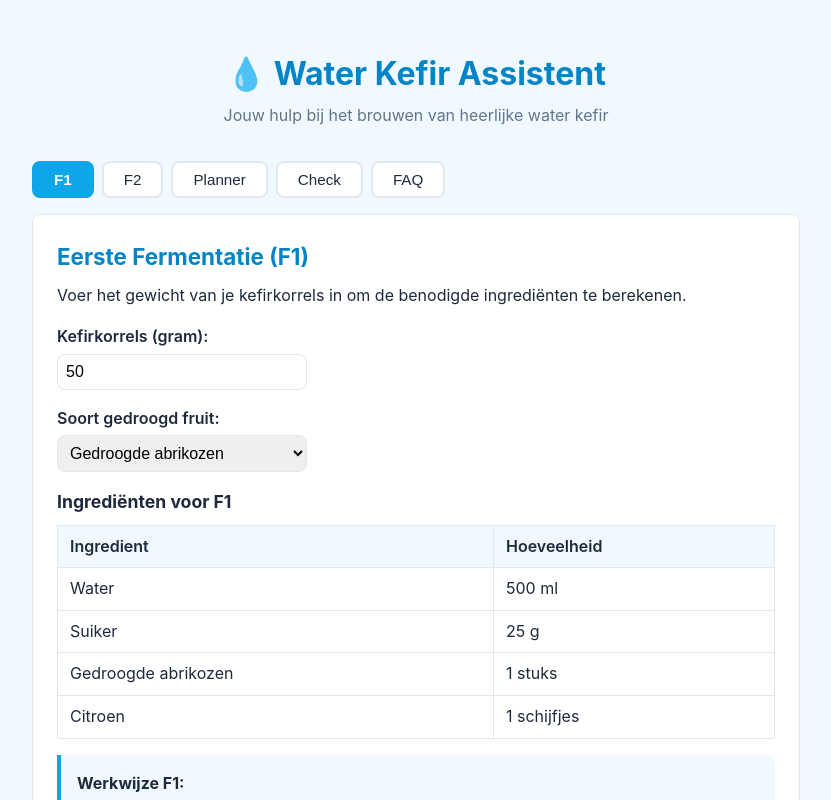
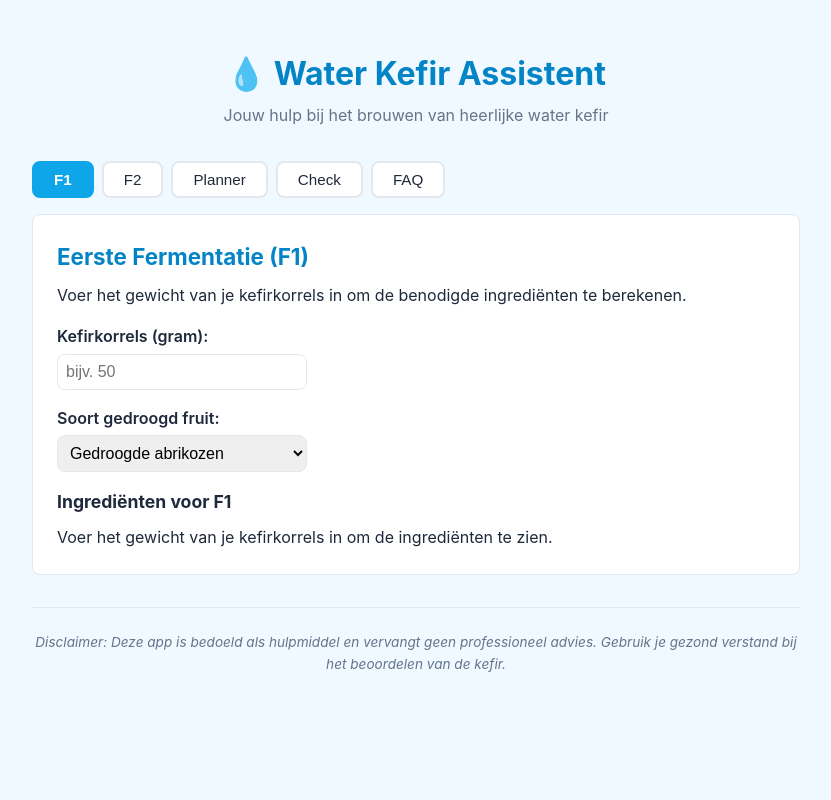
Before and after one commit to FreyaGoogle/water-kefir, a React (Vite) app: page / in a window 1280 px wide. Shown: the top 800 px of the page, without its empty margins (224-1055 px from the left). Built offline with nearby package versions, Linux system fonts and the light colour scheme.

Commit message:
F1: leeg invulveld, betere verhoudingen fruit/citroen, FAQ nuancering

```diff
--- a/src/components/F1.tsx
+++ b/src/components/F1.tsx
@@ -12,7 +12,7 @@ const FRUIT_OPTIONS: { value: GedroogdFruitType; label: string }[] = [
 ];
 
 export function F1() {
-  const [grams, setGrams] = useState<number>(50);
+  const [grams, setGrams] = useState<number | null>(null);
   const [fruitType, setFruitType] = useState<GedroogdFruitType>('abrikozen');
 
   useEffect(() => {
@@ -21,12 +21,13 @@ export function F1() {
     if (data?.gedroogdFruit) setFruitType(data.gedroogdFruit);
   }, []);
 
-  const ingredients = calcIngredients(grams);
-  const formatted = formatIngredients(ingredients, fruitType);
+  const ingredients = grams ? calcIngredients(grams) : null;
+  const formatted = ingredients ? formatIngredients(ingredients, fruitType) : null;
 
-  function handleGramsChange(value: number) {
-    setGrams(value);
-    saveData({ gramsKefir: value });
+  function handleGramsChange(value: string) {
+    const num = value === '' ? null : Number(value);
+    setGrams(num);
+    if (num) saveData({ gramsKefir: num });
   }
 
   function handleFruitChange(value: GedroogdFruitType) {
@@ -48,8 +49,9 @@ export function F1() {
           type="number"
           min={10}
           max={500}
-          value={grams}
-          onChange={(e) => handleGramsChange(Number(e.target.value))}
+          value={grams ?? ''}
+          placeholder="bijv. 50"
+          onChange={(e) => handleGramsChange(e.target.value)}
         />
       </div>
 
@@ -69,6 +71,8 @@ export function F1() {
       </div>
 
       <h3>Ingrediënten voor F1</h3>
+      {formatted ? (
+        <>
           <table className="ingredients-table">
             <thead>
               <tr>
@@ -87,7 +91,15 @@ export function F1() {
               ))}
             </tbody>
           </table>
+          <p className="smaak-notitie">
+            <em>De hoeveelheden gedroogd fruit en citroen zijn richtlijnen — pas gerust aan naar eigen smaak.</em>
+          </p>
+        </>
+      ) : (
+        <p className="placeholder-tekst">Voer het gewicht van je kefirkorrels in om de ingrediënten te zien.</p>
+      )}
 
+      {formatted && (
         <div className="info-box">
           <strong>Werkwijze F1:</strong>
           <ol>
@@ -98,6 +110,7 @@ export function F1() {
             <li>Zeef de korrels en bewaar de kefir voor F2.</li>
           </ol>
         </div>
+      )}
     </div>
   );
 }
--- a/src/components/FAQ.tsx
+++ b/src/components/FAQ.tsx
@@ -20,9 +20,9 @@ const FAQ_ITEMS: FAQItem[] = [
       'Mogelijke oorzaken: te koude omgeving (ideaal: 20-25°C), te weinig suiker, korrels in slechte conditie, of te korte F2 tijd. Probeer de fles langer op kamertemperatuur te laten staan en zorg voor een constante temperatuur.',
   },
   {
-    question: 'Hoeveel water kefir mag ik per dag drinken?',
+    question: 'Hoeveel water kefir kan ik per dag drinken?',
     answer:
-      'Begin met een klein glaasje (100-150 ml) per dag om je darmen te laten wennen. Daarna kun je opbouwen naar 250-500 ml per dag. Luister naar je lichaam.',
+      'Dit verschilt sterk per persoon. Begin met een kleine hoeveelheid — zoals een half glaasje — en kijk hoe je lichaam reageert. De meeste mensen bouwen dit geleidelijk op naar wat voor hen goed voelt. Sommigen drinken dagelijks 250-500 ml zonder problemen, anderen houden het bij minder. Er is geen vaste grens: luister naar je eigen lichaam.',
   },
   {
     question: 'Kunnen mijn korrels groeien?',
--- a/src/utils/calculations.ts
+++ b/src/utils/calculations.ts
@@ -10,12 +10,14 @@ export const GEDROOGD_FRUIT_CONFIG: Record<GedroogdFruitType, { label: string; g
 
 const GRAM_PER_SCHIJFJE_CITROEN = 15;
 
+// Gedroogd fruit: ca. 2-3 abrikozen per liter water (bron: standaard water kefir recepten)
+// Citroen: ca. 3 schijfjes per 100g korrels
 export function calcIngredients(gramsKefir: number): Ingredients {
   return {
     water: gramsKefir * 10,
     suiker: gramsKefir * 0.5,
-    abrikozen: gramsKefir * 0.05,
-    citroen: gramsKefir * 0.05,
+    abrikozen: gramsKefir * 0.25,
+    citroen: gramsKefir * 0.45,
   };
 }
 
```
Also changed, not shown: 1 other file (tests, documents, lock files or other folders). Lines whose indentation alone changed are shown as unchanged.
